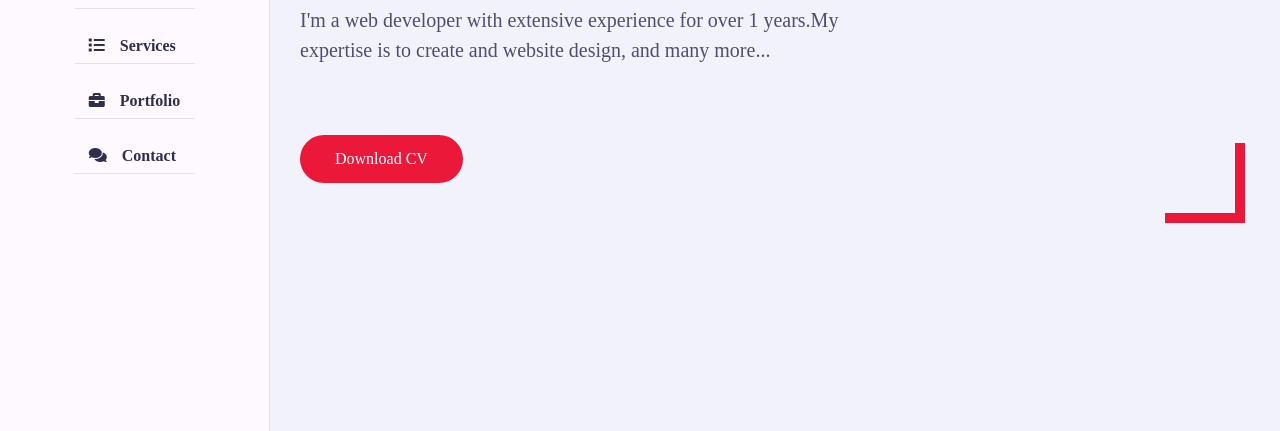
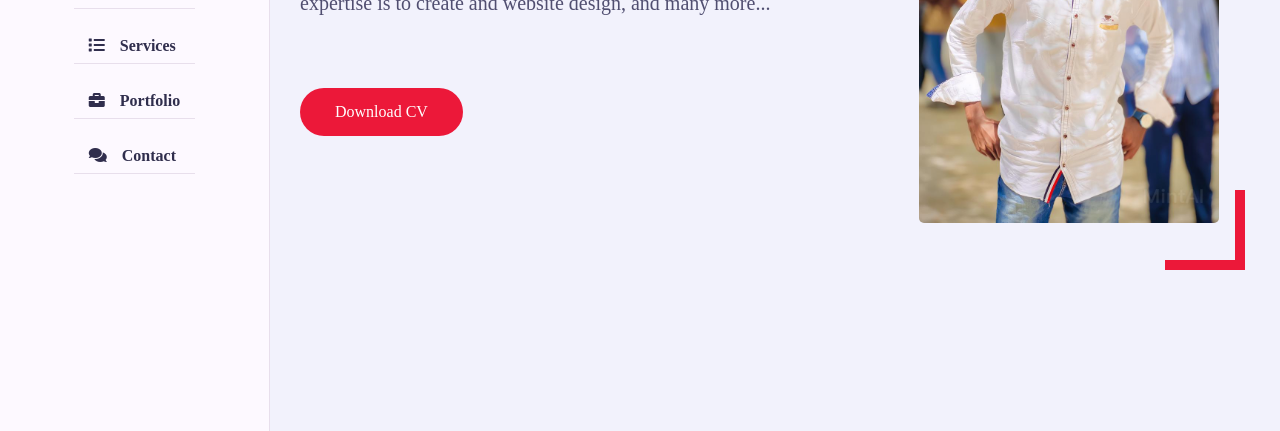
Before and after one commit to muhidiin-Abdullahi/portofolio, a plain HTML site: page index.html in a window 1280 px wide. Shown: the part 369-800 px from the top of the page. Drawn offline with nearby package versions, Linux system fonts and the light colour scheme; a web font is replaced by a local one.

Commit message:
fix image

```diff
--- a/index.html
+++ b/index.html
@@ -50,7 +50,7 @@
               <a href="https://docs.google.com/document/d/1vQysLvliawl52xwWexQZXN8A86duDfL-/edit " class="btn" target="_blank">  Download CV</a>
             </div>
             <div class="home-img padd-15">
-              <img src="/portfolio/images/azmar.jpeg" alt="">
+              <img src="/images/azmar.jpeg" alt="">
             </div>
           </div>
         </div>
```
